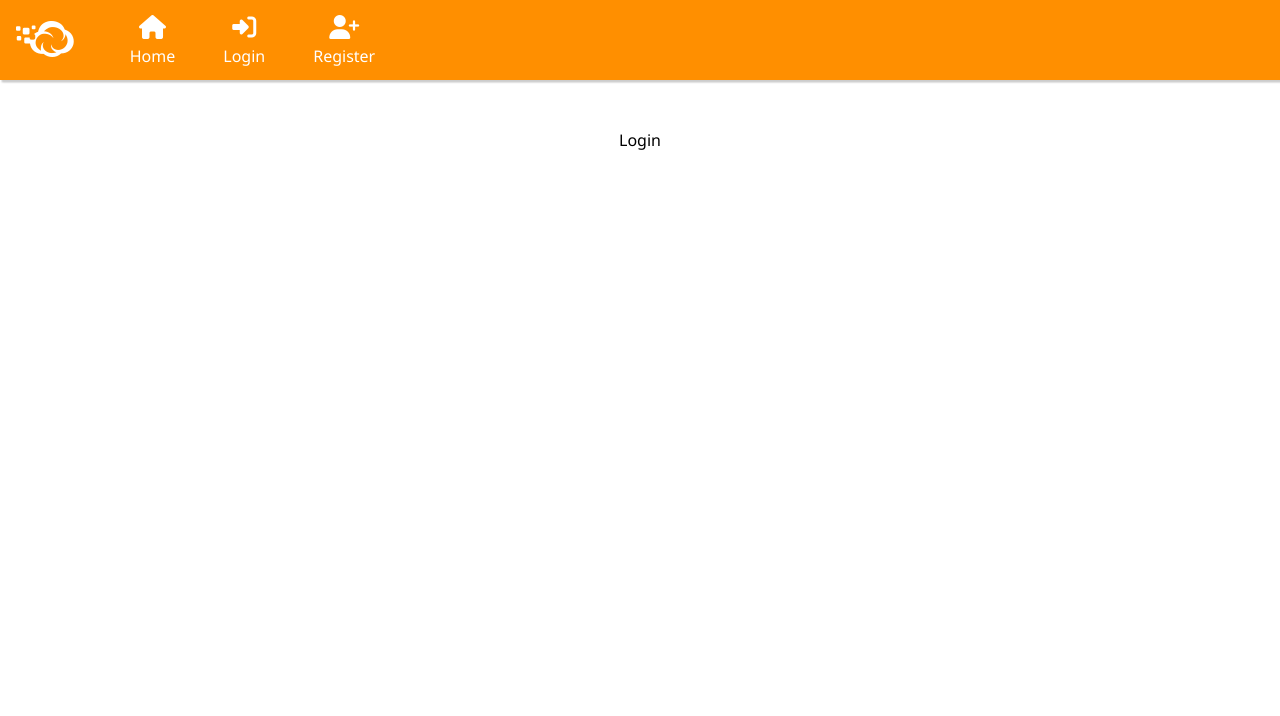
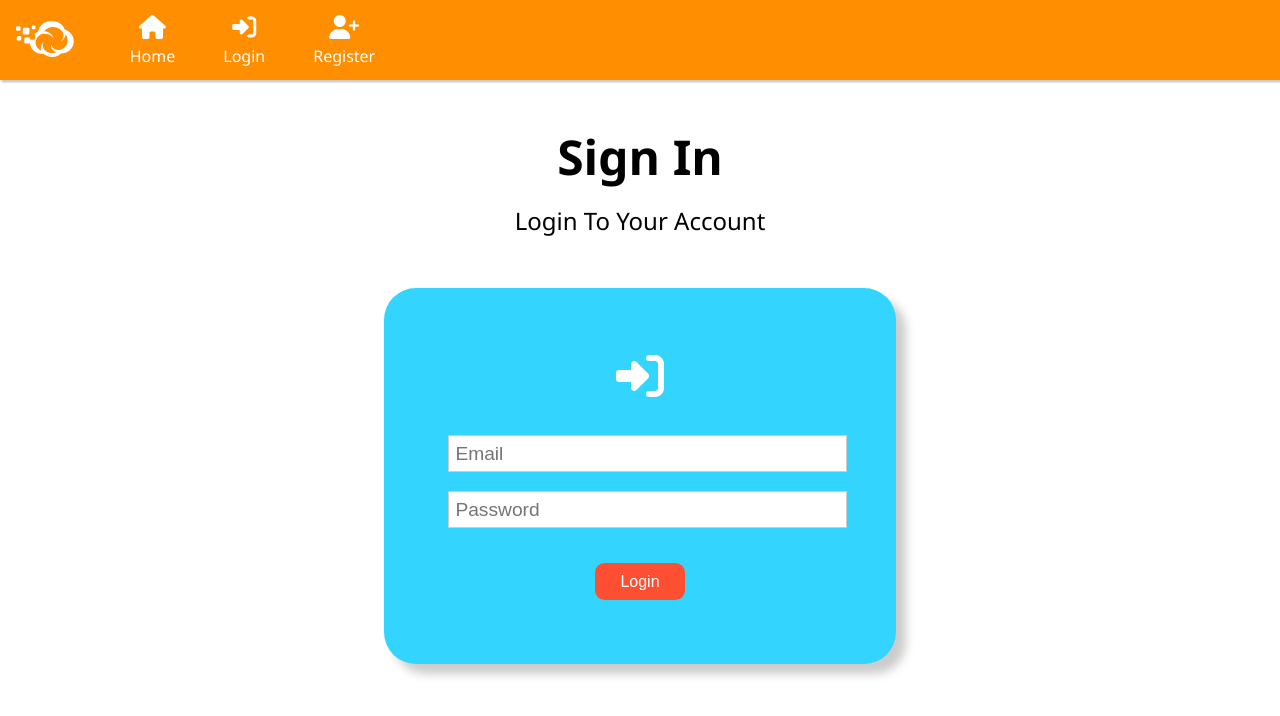
Before and after one commit to mlatif01/manga-fan-v2, a React (Create React App) app in the folder client/: page /login in a window 1280 px wide. Shown: the top 716 px of the page. Built offline with nearby package versions, Linux system fonts and the light colour scheme.

Commit message:
add login page ui

```diff
--- a/client/src/App.js
+++ b/client/src/App.js
@@ -31,7 +31,8 @@ function App() {
   ];
 
   const icons = {
-    registerIcon: 'fas fa-user-plus'
+    registerIcon: 'fas fa-user-plus',
+    loginIcon: 'fas fa-sign-in-alt'
   };
 
   const logo = 'fab fa-cloudversify';
@@ -42,7 +43,10 @@ function App() {
         <ResponsiveNavigation navLinks={navLinks} logo={logo} />
         <Switch>
           <Route exact path='/' component={Landing} />
-          <Route path='/login' component={Login} />
+          <Route
+            path='/login'
+            render={props => <Login {...props} icon={icons.loginIcon} />}
+          />
           <Route
             path='/register'
             render={props => <Register {...props} icon={icons.registerIcon} />}
--- a/client/src/assets/scss/form.scss
+++ b/client/src/assets/scss/form.scss
@@ -70,3 +70,7 @@
     }
   }
 }
+
+.form.login {
+  background-color: $login-color;
+}
--- a/client/src/pages/Login.js
+++ b/client/src/pages/Login.js
@@ -1,7 +1,65 @@
 import React, { Component } from 'react';
+import useFormValidation from '../hooks/useFormValidation';
+import validateAuth from '../helpers/validateAuth';
 
-export default class Login extends Component {
-  render() {
-    return <div className='page-content'>Login</div>;
-  }
+const INITIAL_STATE = {
+  email: '',
+  password: ''
+};
+
+export default function Login({ icon }) {
+  const {
+    handleSubmit,
+    handleChange,
+    handleBlur,
+    errors,
+    isSubmitting,
+    values
+  } = useFormValidation(INITIAL_STATE, validateAuth);
+
+  return (
+    <div className='page-content'>
+      <h1 className='text-lg'>Sign In</h1>
+      <p className='lead'>Login To Your Account</p>
+      <form className='form login' onSubmit={handleSubmit}>
+        <i className={icon} />
+        <div className='form-group'>
+          <input
+            type='email'
+            placeholder='Email'
+            onChange={handleChange}
+            onBlur={handleBlur}
+            name='email'
+            value={values.email}
+            className={errors.email && 'error-input'}
+          />
+          {errors.email && (
+            <small className='error-text fade-in'>{errors.email}</small>
+          )}
+        </div>
+        <div className='form-group'>
+          <input
+            type='password'
+            placeholder='Password'
+            onChange={handleChange}
+            onBlur={handleBlur}
+            name='password'
+            value={values.password}
+            className={errors.password && 'error-input'}
+          />
+          {errors.password && (
+            <small className='error-text fade-in'>{errors.password}</small>
+          )}
+        </div>
+        <button
+          disabled={isSubmitting}
+          type='submit'
+          value='Register'
+          className='btn btn-primary'
+        >
+          Login
+        </button>
+      </form>
+    </div>
+  );
 }
```
